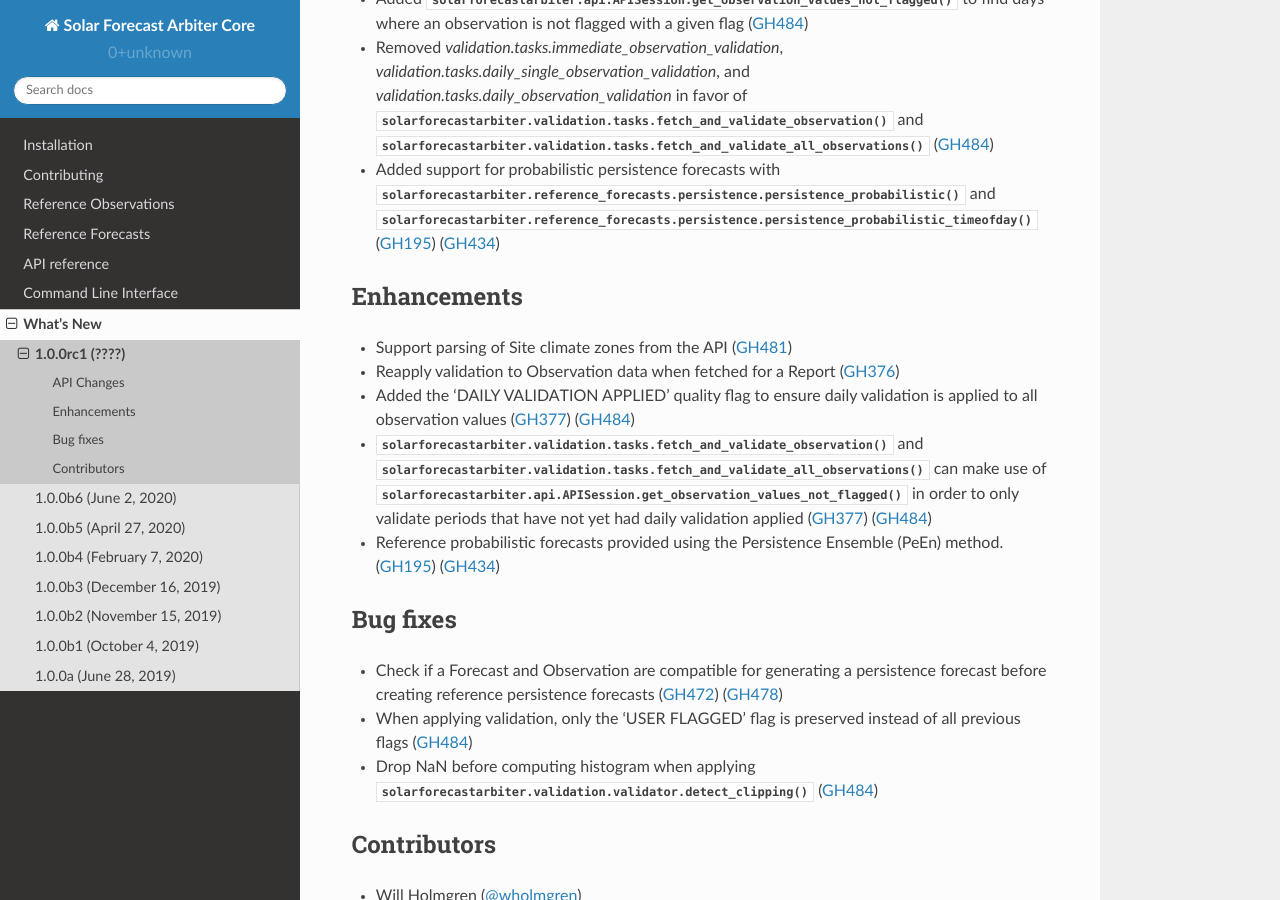
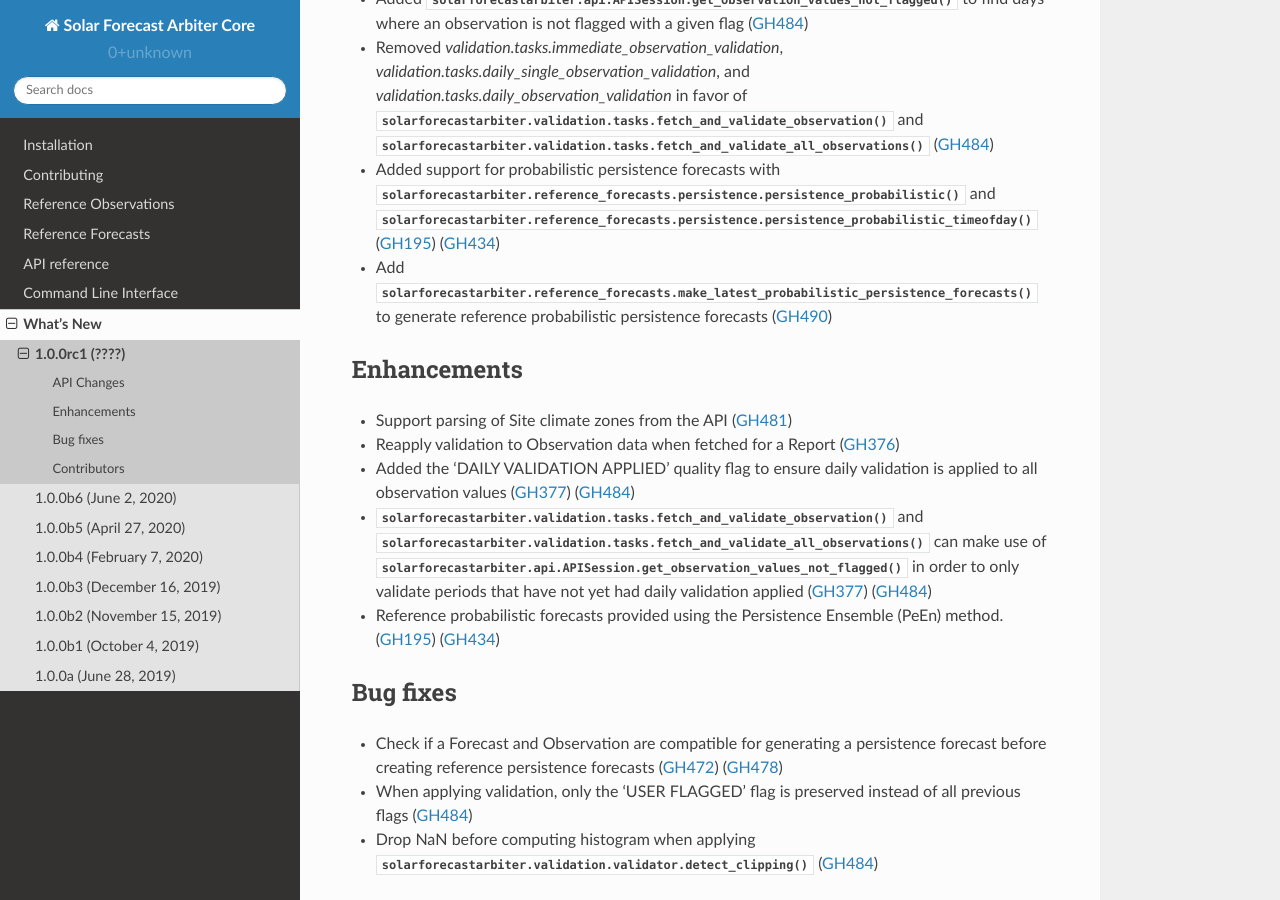
Before and after one commit to SolarArbiter/solarforecastarbiter-core, a Sphinx documentation site: the page built from docs/source/whatsnew/1.0.0rc1.rst, in a window 1280 px wide and 900 px high, scrolled down 572 px. Built offline with Sphinx 7.4.7 and the Read the Docs theme 2.0.0, drawn with Linux system fonts in a browser that asks for light colours.

Commit message:
update docs

```diff
--- a/docs/source/api.rst
+++ b/docs/source/api.rst
@@ -181,6 +181,8 @@ High-level functions for NWP and persistence forecasts.
    reference_forecasts.main.find_reference_nwp_forecasts
    reference_forecasts.main.process_nwp_forecast_groups
    reference_forecasts.main.make_latest_nwp_forecasts
+   reference_forecasts.main.make_latest_persistence_forecasts
+   reference_forecasts.main.make_latest_probabilistic_persistence_forecasts
 
 NWP models
 ----------
--- a/docs/source/whatsnew/1.0.0rc1.rst
+++ b/docs/source/whatsnew/1.0.0rc1.rst
@@ -31,6 +31,8 @@ API Changes
 * Added support for probabilistic persistence forecasts with
   :py:func:`solarforecastarbiter.reference_forecasts.persistence.persistence_probabilistic` and
   :py:func:`solarforecastarbiter.reference_forecasts.persistence.persistence_probabilistic_timeofday` (:issue:`195`) (:pull:`434`)
+* Add :py:func:`solarforecastarbiter.reference_forecasts.make_latest_probabilistic_persistence_forecasts`
+  to generate reference probabilistic persistence forecasts (:pull:`490`)
 
 
 Enhancements
@@ -48,6 +50,7 @@ Enhancements
   (:issue:`377`) (:pull:`484`)
 * Reference probabilistic forecasts provided using the Persistence Ensemble
   (PeEn) method. (:issue:`195`) (:pull:`434`)
+
 
 
 Bug fixes
```
